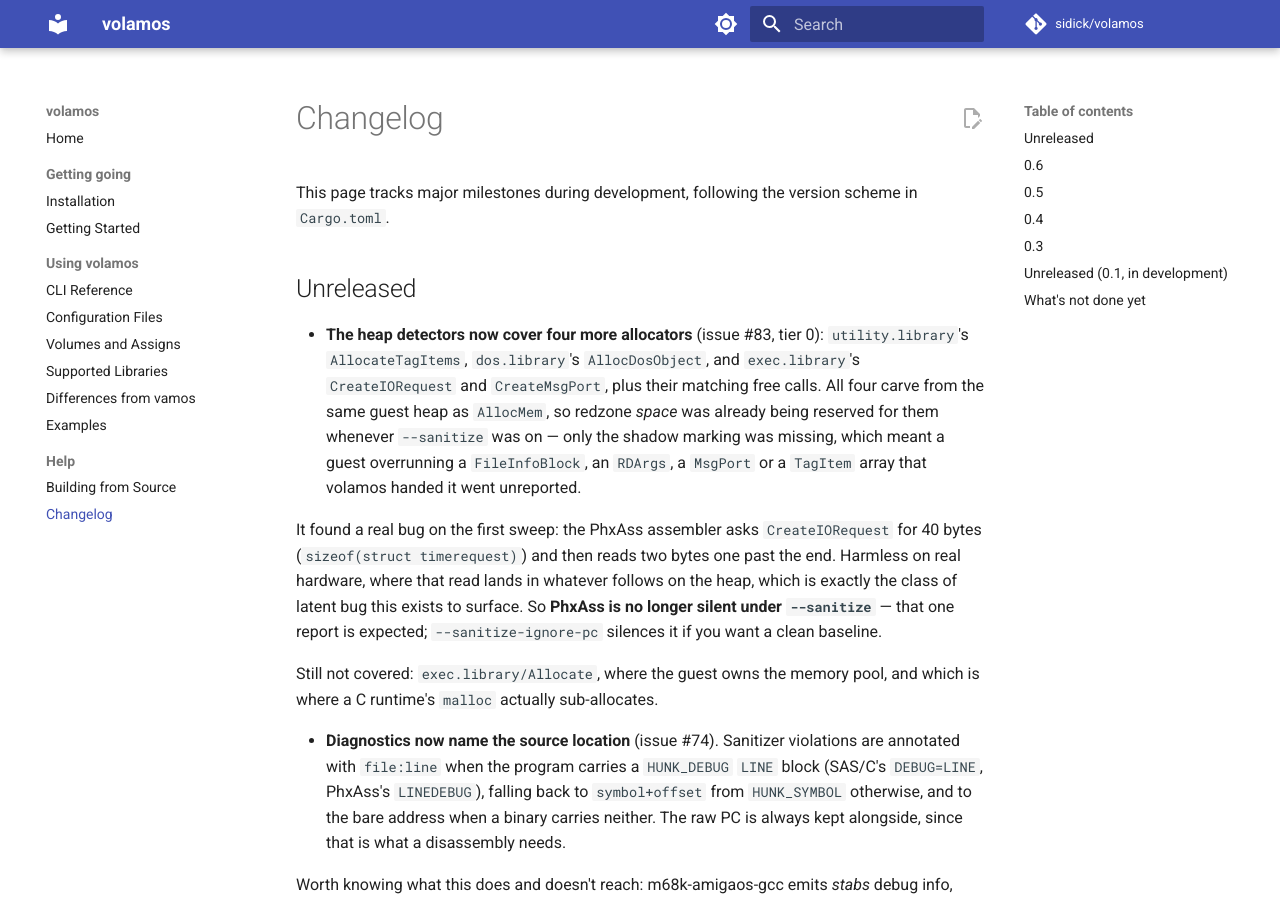
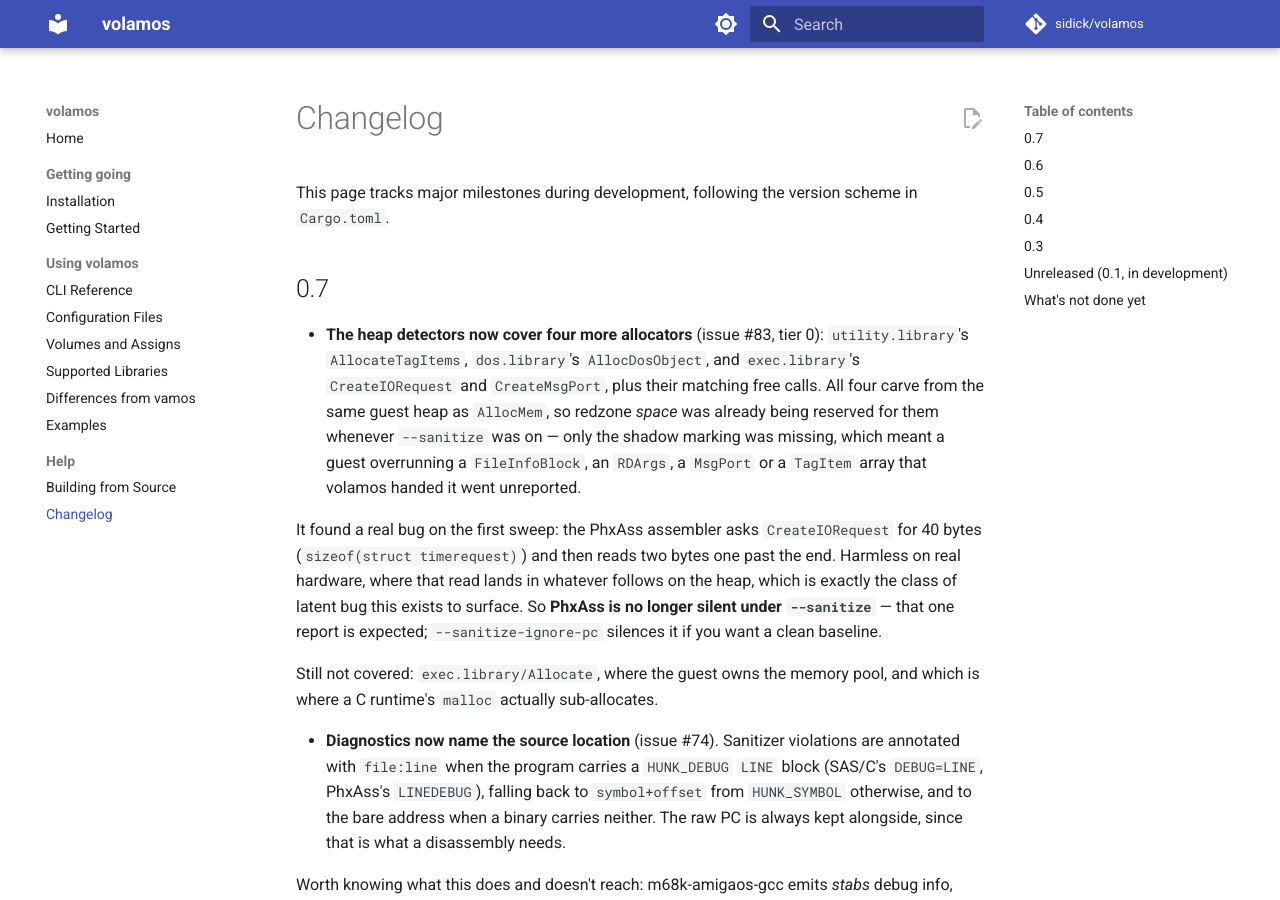
Before and after one commit to sidick/volamos, an MkDocs documentation site: the page built from userdocs/Changelog.md, in a window 1280 px wide and 900 px high. Built offline with MkDocs 1.6.1 and Material for MkDocs 9.7.7, drawn with Linux system fonts in a browser that asks for light colours; comment, search, counter and statistics services are not loaded; the version menu is left out.

Commit message:
Bump version to 0.7.0 (#87)

```diff
--- a/userdocs/Changelog.md
+++ b/userdocs/Changelog.md
@@ -3,7 +3,7 @@
 This page tracks major milestones during development, following the
 version scheme in `Cargo.toml`.
 
-## Unreleased
+## 0.7
 
 - **The heap detectors now cover four more allocators** (issue #83,
   tier 0): `utility.library`'s `AllocateTagItems`, `dos.library`'s
```
Also changed, not shown: 3 other files.
